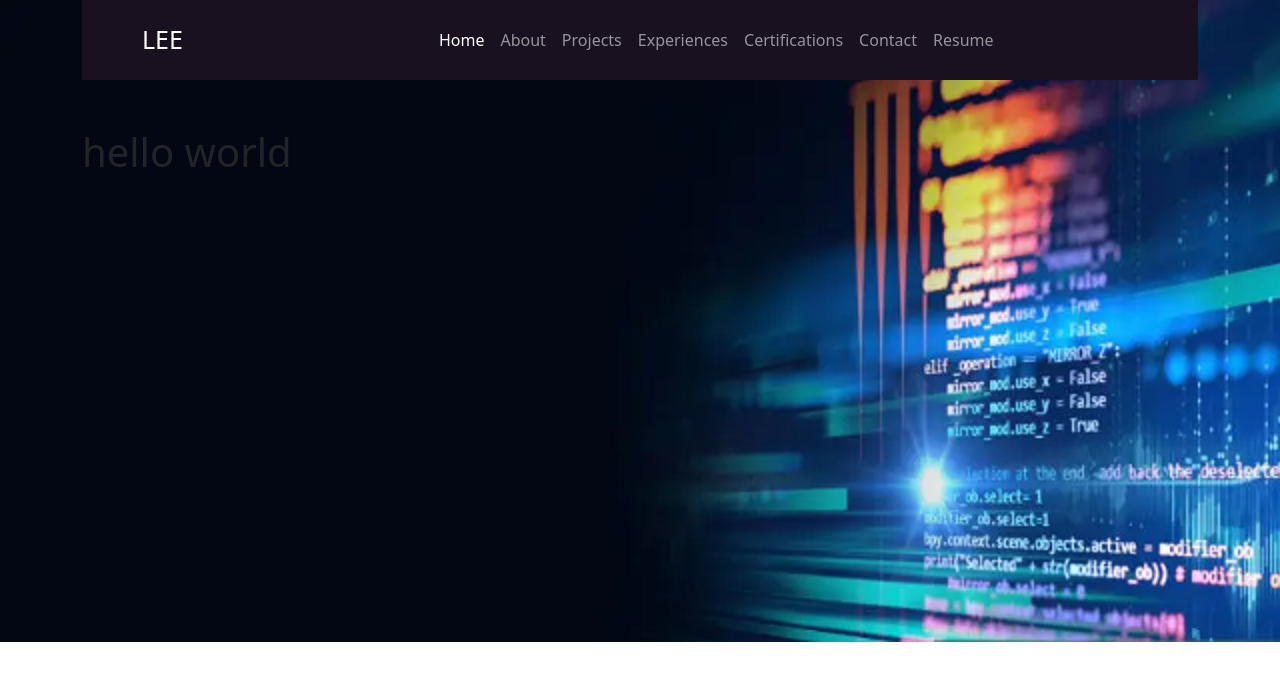
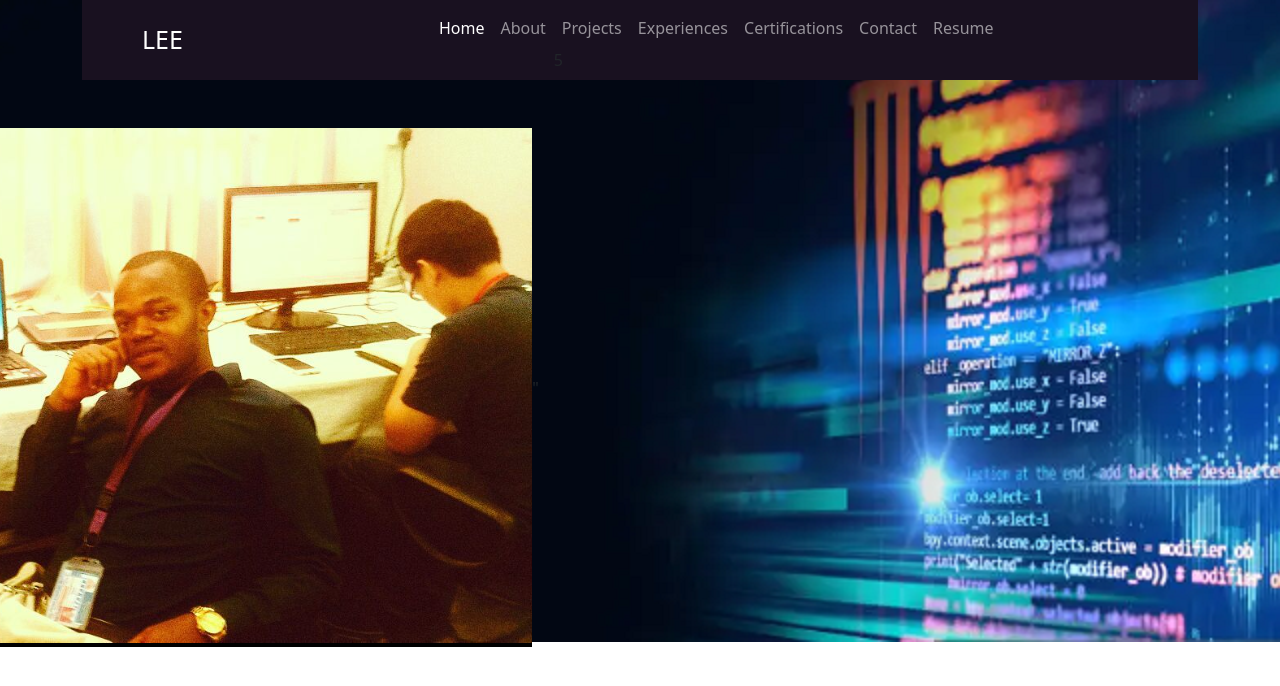
Before and after one commit to leoseis/-portfolio, a Django app: page //about in a window 1280 px wide. Shown: the top 686 px of the page. Run offline with Django 5.2, Linux system fonts and the light colour scheme.

Commit message:
image rendered in about page

```diff
--- a/ebo/templates/about.html
+++ b/ebo/templates/about.html
@@ -1,7 +1,9 @@
 {% extends "base.html" %} {% load static %} {% block content1 %}
 
 <div class="row my-5">
-  <h1> hello world</h1>
+  <div class="col-4 d-flex justify-content-center align-items-center">
+  <img src="{% static  'images/insta.PNG' %}" alt="image" class="about-image" />"
+  </div>
 </div>
 
 
--- a/ebo/templates/navbar.html
+++ b/ebo/templates/navbar.html
@@ -14,8 +14,7 @@
         </li>
         <li class="nav-item">
           <a class="nav-link" href="#">Projects</a>
-        </li>
-        <li class="nav-item">
+5         <li class="nav-item">
           <a class="nav-link" href="#">Experiences</a>
         </li>
         <li class="nav-item">
```
